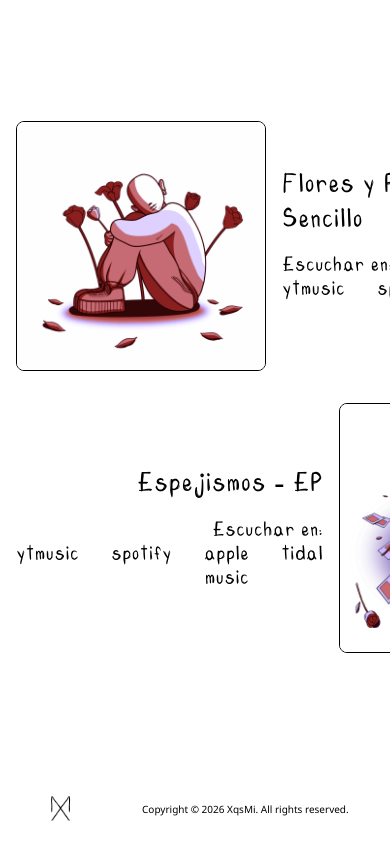
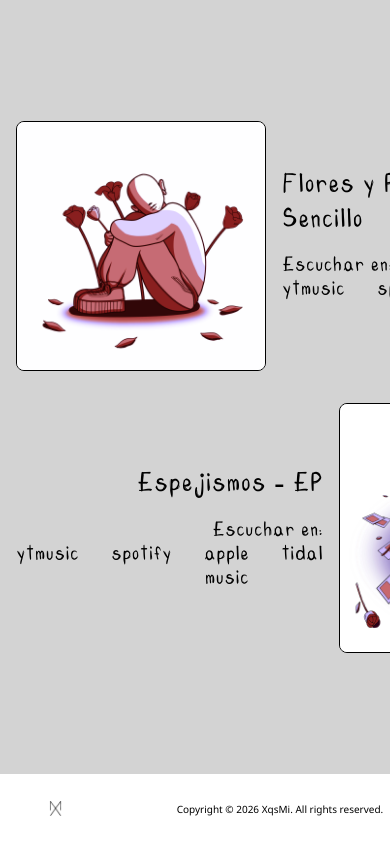
Before and after one commit to ReneRetamales/xqsmi-web, a Next.js app: page /musica in a window 390 px wide. Built offline with nearby package versions, Linux system fonts and the light colour scheme.

Commit message:
0.6.2 | Se agregaron algunos pequeños cambios en las media queries (solo pruebas)

```diff
--- a/app/(general)/layout.module.css
+++ b/app/(general)/layout.module.css
@@ -36,15 +36,41 @@
   width: 100%;
 }
 
+/* ====================================================== */
+/* MEDIA QUERY: TABLET HORIZONTAL Y LAPTOP PEQUEÑA (< 1025px) */
+/* ====================================================== */
+@media screen and (max-width: 1024px) {
+}
 
-/* ejemplo solo para poder ver si en telefono se desactiva el navbar */
+/* ====================================================== */
+/* MEDIA QUERY: TABLET VERTICAL Y MÓVIL GRANDE (< 768px)  */
+/* ====================================================== */
+@media screen and (max-width: 768px) {
+}
+
+/* ====================================================== */
+/* MEDIA QUERY: MÓVIL ESTÁNDAR Y PEQUEÑO (< 480px)        */
+/* ====================================================== */
 @media screen and (max-width: 480px) {
+  .layout {
+    display: grid;
+    grid-template-rows: 11fr 1fr;
+    height: 100vh;
+  }
   .content {
+    /* background-color: yellow; */
     display: flex;
     flex-direction: column;
+    align-items: center;
   }
-
-
+  .main {
+    background-color: lightgray;
+    display: flex;
+    align-items: center;
+    justify-content: center;
+    height: 100%;
+    width: 100%;
+  }
   .navbar {
     display: none;
   }
--- a/components/footer/Footer.module.css
+++ b/components/footer/Footer.module.css
@@ -46,3 +46,53 @@
   transform: scale(1.05);
   z-index: 10;
 }
+
+/* ====================================================== */
+/* MEDIA QUERY: TABLET HORIZONTAL Y LAPTOP PEQUEÑA (< 1025px) */
+/* ====================================================== */
+@media screen and (max-width: 1024px) {
+  .footer {
+    grid-template-columns: 1fr 2fr 1fr;
+  }
+}
+
+/* ====================================================== */
+/* MEDIA QUERY: TABLET VERTICAL Y MÓVIL GRANDE (< 768px)  */
+/* ====================================================== */
+@media screen and (max-width: 768px) {
+  .footer {
+    grid-template-columns: 1fr 1fr 1fr;
+  }
+  .logo {
+    width: 20px;
+    height: 20px;
+  }
+  .links {
+    gap: 1.5rem;
+  }
+  .iconSize {
+    width: 20px;
+    height: 20px;
+  }
+}
+
+/* ====================================================== */
+/* MEDIA QUERY: MÓVIL ESTÁNDAR Y PEQUEÑO (< 480px)        */
+/* ====================================================== */
+@media screen and (max-width: 480px) {
+  .footer {
+    display: flex;
+    justify-content: space-between;
+  }
+  .logo {
+    width: 15px;
+    height: 15px;
+  }
+  .links {
+    gap: 1rem;
+  }
+  .iconSize {
+    width: 15px;
+    height: 15px;
+  }
+}
--- a/components/footer/Footer.tsx
+++ b/components/footer/Footer.tsx
@@ -61,6 +61,7 @@ export const Footer = () => {
             className={styles.socialLink}
           >
             <Image
+              className={styles.iconSize}
               src={navItem.image}
               alt={navItem.text}
               width={iconSize}
--- a/components/nav-bar/NavBar.module.css
+++ b/components/nav-bar/NavBar.module.css
@@ -42,3 +42,28 @@
   gap: 1rem;
   justify-content: center;
 }
+
+/* ====================================================== */
+/* MEDIA QUERY: TABLET HORIZONTAL Y LAPTOP PEQUEÑA (< 1025px) */
+/* ====================================================== */
+@media screen and (max-width: 1024px) {
+}
+
+/* ====================================================== */
+/* MEDIA QUERY: TABLET VERTICAL Y MÓVIL GRANDE (< 768px)  */
+/* ====================================================== */
+@media screen and (max-width: 768px) {
+}
+
+/* ====================================================== */
+/* MEDIA QUERY: MÓVIL ESTÁNDAR Y PEQUEÑO (< 480px)        */
+/* ====================================================== */
+@media screen and (max-width: 480px) {
+  .navbar {
+    display: flex;
+  }
+  .sections {
+    display: flex;
+    font-size: 12px;
+  }
+}
```
Also changed, not shown: app/(general)/inicio/page.module.css (+9 -61 lines), app/page.module.css (+27 -0 lines).
